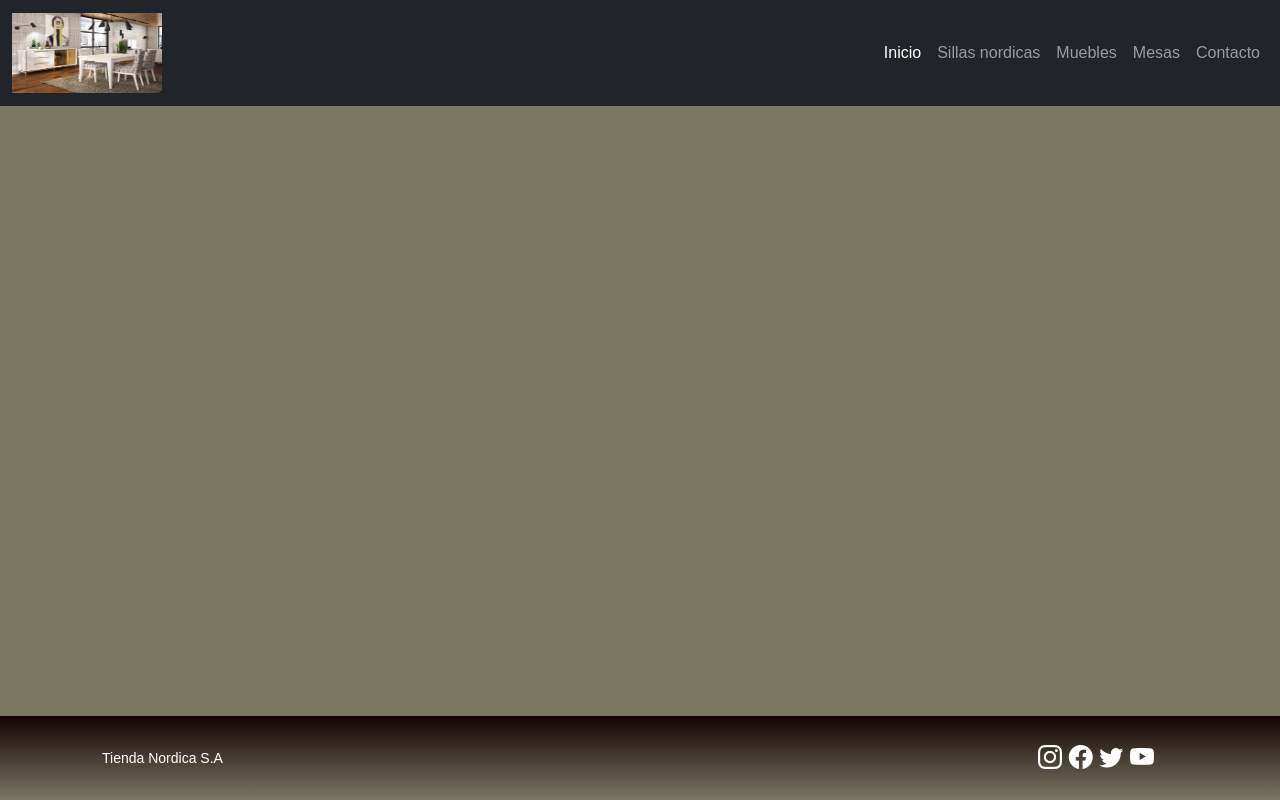
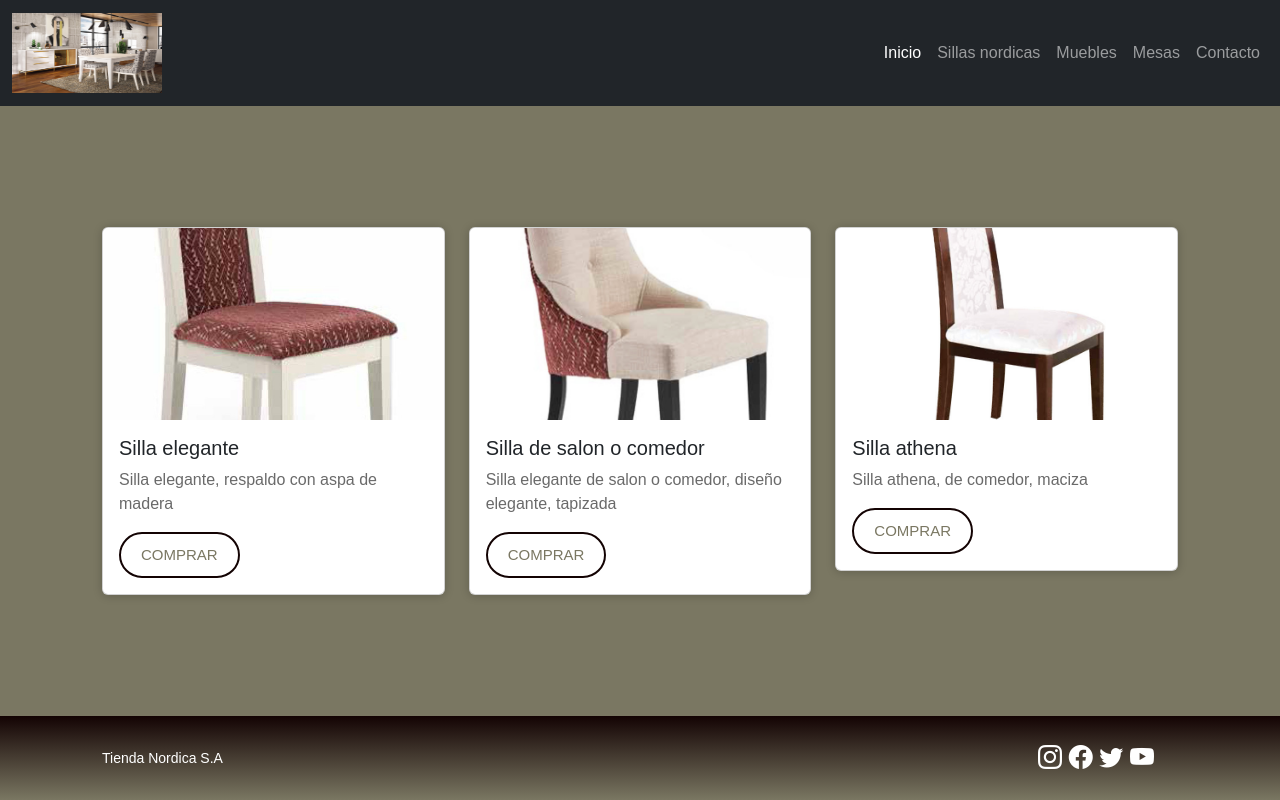
Before and after one commit to juampiluna/tienda, a website: page pages/sillas nordicas.html in a window 1280 px wide. Drawn offline with nearby package versions, Linux system fonts and the light colour scheme.

Commit message:
modific sillas e index

```diff
--- a/pages/sillas nordicas.html
+++ b/pages/sillas nordicas.html
@@ -63,6 +63,58 @@
                 </div>
             </nav>
         </header>
+        <div class="container align-items-center">
+            <div class="row">
+                <div class="col-12 col-lg-4">
+                    <div class="card mx-0">
+                        <img alt="silla6" class="card-img-top" src="../assets/img/sillacardconaspa.jpg"/>
+                        <div class="card-body">
+                            <h5 class="card-title">
+                                Silla elegante
+                            </h5>
+                            <p class="card-text">
+                                Silla elegante, respaldo con aspa de madera
+                            </p>
+                            <a class="btn btn-secundary" href="#">
+                                Comprar
+                            </a>
+                        </div>
+                    </div>
+                </div>
+                <div class="col-12 col-lg-4">
+                    <div class="card mx-0">
+                        <img alt="silla2" class="card-img-top" src="../assets/img/sillacardelegant.jpg"/>
+                        <div class="card-body">
+                            <h5 class="card-title">
+                                Silla de salon o comedor
+                            </h5>
+                            <p class="card-text">
+                                Silla elegante de salon o comedor, diseño elegante, tapizada
+                            </p>
+                            <a class="btn btn-secundary" href="#">
+                                Comprar
+                            </a>
+                        </div>
+                    </div>
+                </div>
+                <div class="col-12 col-lg-4">
+                    <div class="card mx-0">
+                        <img alt="mesa3" class="card-img-top" src="../assets/img/silla athena.jpg"/>
+                        <div class="card-body">
+                            <h5 class="card-title">
+                                Silla athena
+                            </h5>
+                            <p class="card-text">
+                                Silla athena, de comedor, maciza
+                            </p>
+                            <a class="btn btn-secundary" href="#">
+                                Comprar
+                            </a>
+                        </div>
+                    </div>
+                </div>
+            </div>
+        </div>
         <!--cabecera-->
         <main class="body">
         </main>
```
Also changed, not shown: index.html (+1 -1 lines), assets/img/png.PNG (added), assets/img/sillacardconaspa.jpg (added), assets/img/sillacardelegant.jpg (added).
